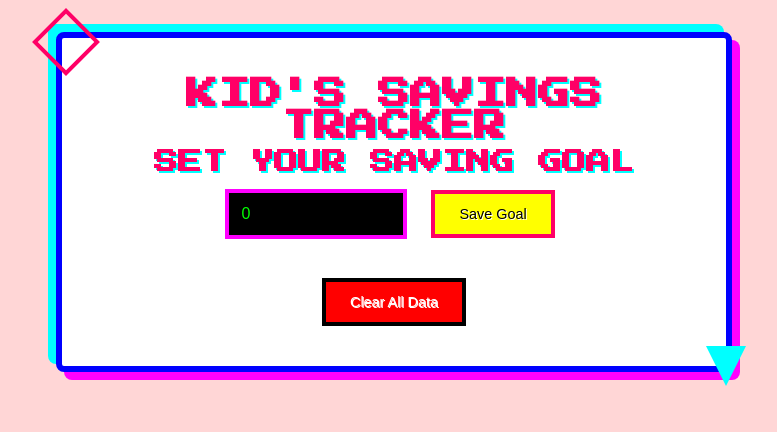
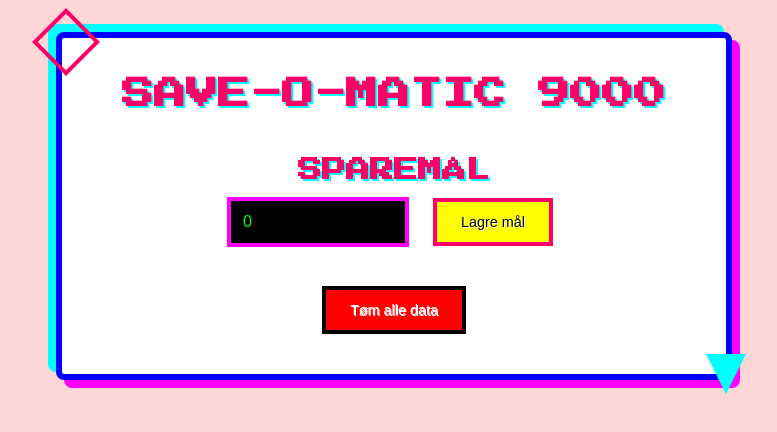
Before and after one commit to Shtian/save-o-matic-9000, a SvelteKit app: page / in a window 1280 px wide. Shown: the top 432 px of the page, without its empty margins (246-1023 px from the left). Built offline with nearby package versions, Linux system fonts and the light colour scheme.

Commit message:
add confetti

```diff
--- a/package.json
+++ b/package.json
@@ -27,6 +27,7 @@
 	},
 	"packageManager": "pnpm@9.12.0+sha512.4abf725084d7bcbafbd728bfc7bee61f2f791f977fd87542b3579dcb23504d170d46337945e4c66485cd12d588a0c0e570ed9c477e7ccdd8507cf05f3f92eaca",
 	"dependencies": {
+		"lucide-svelte": "^0.515.0",
 		"svelte-confetti": "^2.0.0"
 	}
 }
--- a/src/routes/+page.svelte
+++ b/src/routes/+page.svelte
@@ -2,6 +2,7 @@
   import { onMount } from 'svelte';
   import { tweened } from 'svelte/motion';
   import { cubicOut } from 'svelte/easing';
+  import Confetti from 'svelte-confetti';
 
   let goal = 0;
   let current = 0;
@@ -55,37 +56,42 @@
 </script>
 
 <div class="container">
-  <h1>Kid's Savings Tracker</h1>
+  <h1 style="margin-bottom: 3rem;">Save-O-Matic 9000</h1>
 
   <section>
-    <h2>Set Your Saving Goal</h2>
-    <input type="number" bind:value={goal} min="0" placeholder="Enter goal amount" />
-    <button on:click={setGoal}>Save Goal</button>
+    <h2>Sparemål</h2>
+    <input type="number" bind:value={goal} min="0" placeholder="Skriv inn målbeløp" />
+    <button on:click={setGoal}>Lagre mål</button>
   </section>
 
   {#if goal > 0}
     <section>
-      <h2>Track Your Savings</h2>
+      <h2>Din sparing</h2>
       <input
         type="number"
         bind:value={newAmount}
         min="0"
-        placeholder="Enter amount saved"
+        placeholder="Skriv inn spart beløp"
       />
-      <button on:click={addMoney}>Add Money</button>
-      <button on:click={resetSavings}>Reset Savings</button>
+      <button on:click={addMoney}>Legg til penger</button>
+      <button on:click={resetSavings}>Start på nytt</button>
     </section>
 
     <section>
-      <h2>Progress</h2>
+      <h2>Fremgang</h2>
       <progress max={goal} value={$tweenedCurrent}></progress>
       <div class="progress-info">
-        {current} / {goal} ({Math.round(percentage)}%)
+        {current} kr / {goal} kr ({Math.round(percentage)}%)
       </div>
+      {#if current >= goal}
+        <div class="confetti-container">
+          <Confetti infinite amount={50} />
+        </div>
+      {/if}
     </section>
   {/if}
 
-  <button class="clear" on:click={clearAll}>Clear All Data</button>
+  <button class="clear" on:click={clearAll}>Tøm alle data</button>
 </div>
 
 <style>
@@ -195,4 +201,10 @@
     margin-top: 0.5rem;
     font-size: 0.9rem;
   }
+
+  .confetti-container {
+    position: absolute;
+    top: 70%;
+    left: 50%;
+  }
 </style>
```
Also changed, not shown: 1 other file (tests, documents, lock files or other folders).
